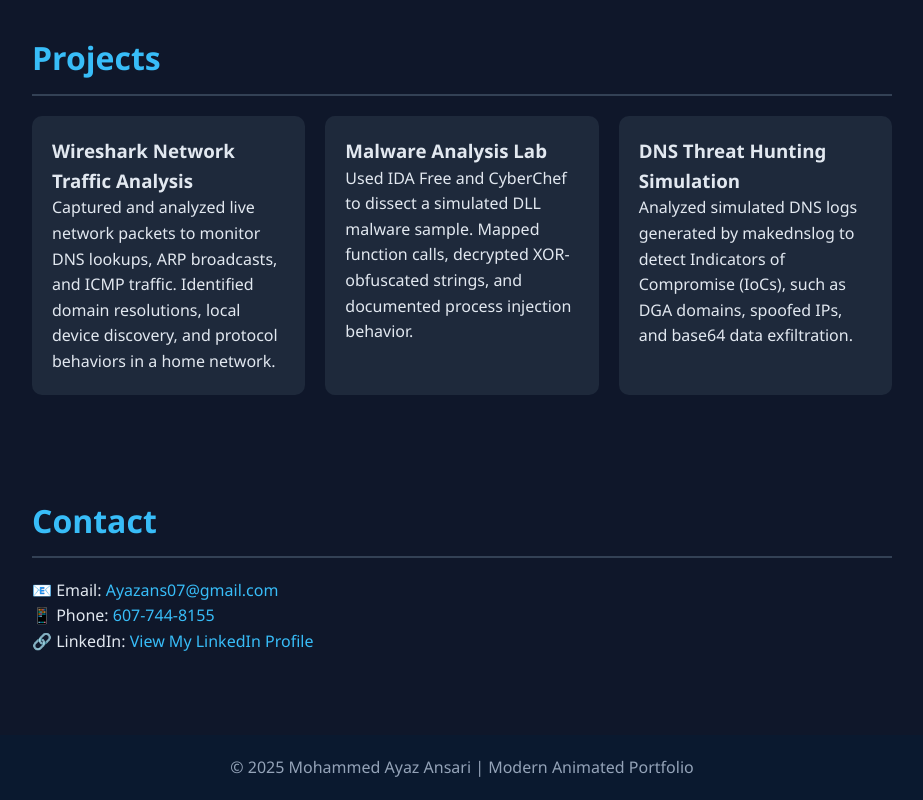
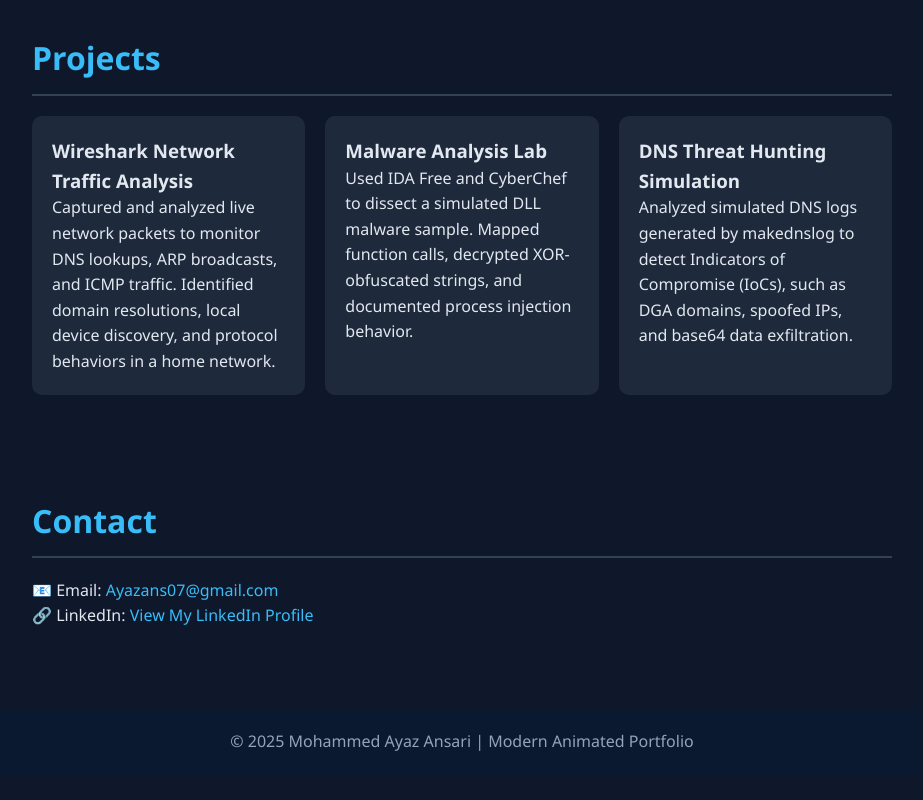
Before and after one commit to Ayazans077/portfolio, a plain HTML site: page index.html in a window 1280 px wide. Shown: the part 1553-2353 px from the top of the page, without its empty margins (178-1101 px from the left). After the commit the page ends 2328 px from the top, so only its background shows below. Drawn offline with Linux system fonts and the light colour scheme.

Commit message:
Update index.html

```diff
--- a/index.html
+++ b/index.html
@@ -191,7 +191,6 @@
   <section>
     <h2>Contact</h2>
     <p>📧 Email: <a href="mailto:Ayazans07@gmail.com">Ayazans07@gmail.com</a></p>
-    <p>📱 Phone: <a href="tel:+16077448155">607-744-8155</a></p>
     <p>🔗 LinkedIn: <a href="https://www.linkedin.com/public-profile/settings?trk=d_flagship3_profile_self_view_public_profile" target="_blank">View My LinkedIn Profile</a></p>
   </section>
 
```
